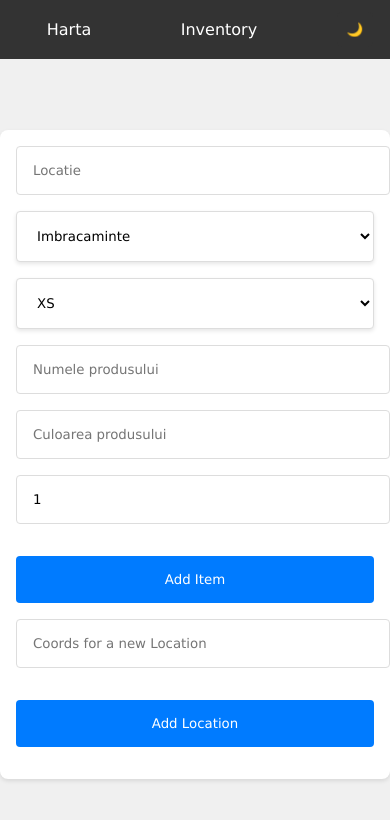
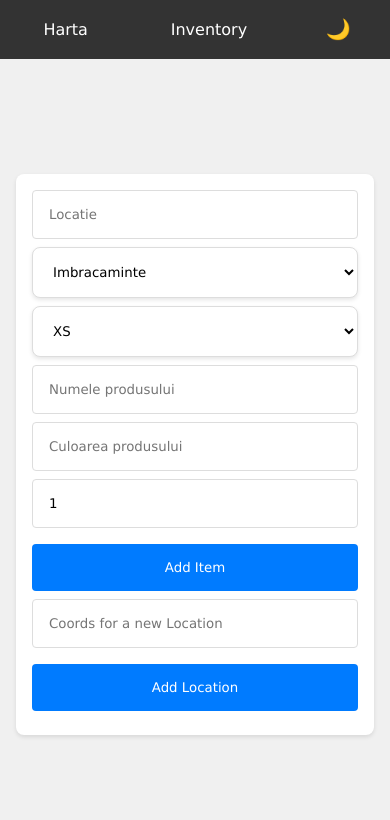
Before and after one commit to UniHack-2023/EzyAid, a React (Create React App) app: page /database in a window 390 px wide. Shown: the top 820 px of the page. Built offline with nearby package versions, Linux system fonts and the light colour scheme.

Commit message:
Small UI fix and small feature update

```diff
--- a/src/components/database/database.css
+++ b/src/components/database/database.css
@@ -1,6 +1,9 @@
-body{
-  overflow: hidden;
+
+
+* {
+  box-sizing: border-box; /* Include padding and border in the element's total width and height */
 }
+
 .container {
   display: flex;
   justify-content: center;
@@ -14,21 +17,27 @@ body{
 
 .wrapper {
   display: flex;
+  margin: 1rem;
+  flex-direction: row;
 }
 
-.add_input,select {
+.add_input,
+select {
   flex: 1;
-  padding: 2rem;
+  padding: 1.5rem;
   background-color: #fff;
-  border-radius: 8px;
+  border-radius: 8px 0 0 8px;
   box-shadow: 0 2px 4px rgba(0, 0, 0, 0.1);
 }
-select{
+
+select {
   width: 100% !important;
 }
-.input,select {
-  width: 95%;
-  margin-bottom: 1rem;
+
+.input,
+select {
+  width: 100%; /* Adjusted width */
+  margin-bottom: 0.5rem;
   padding: 1rem;
   border: 1px solid #ddd;
   border-radius: 4px;
@@ -39,7 +48,7 @@ select{
   padding: 1rem;
   background-color: #007bff;
   color: #fff;
-  margin: 1rem 0;
+  margin: 0.5rem 0;
   border: none;
   border-radius: 4px;
   cursor: pointer;
@@ -64,17 +73,19 @@ select{
   box-shadow: 0 4px 8px rgba(0, 0, 0, 0.1);
 }
 
-
 /* Media Query for Small Screens */
 @media screen and (max-width: 600px) {
   .wrapper {
     flex-direction: column;
   }
 
-  .add_input, select {
+  .add_input,
+  select {
     padding: 1rem;
+    border-radius: 8px;
   }
 }
+
 .container {
-margin-top: 2rem;
+  margin-top: 2rem;
 }
--- a/src/components/database/database.jsx
+++ b/src/components/database/database.jsx
@@ -45,7 +45,7 @@ const Database = () => {
           <option value="XL">XL</option>
         </select>
       );
-    } else if (selectedCategory === "2") {
+    } else if (selectedCategory === "Incaltaminte") {
       return (
         <select
           id="shoe-sizes"
@@ -85,7 +85,7 @@ const Database = () => {
         category: selectedCategory,
         color: color,
         count: countToAdd,
-        size: selectedCategory === "Incaltaminte" ? sizeToAdd : shoeSizeToAdd,
+        size: selectedCategory === "Imbracaminte" ? sizeToAdd : shoeSizeToAdd,
       }),
     };
 
--- a/src/components/map/map.jsx
+++ b/src/components/map/map.jsx
@@ -73,7 +73,7 @@ function Map() {
       const { location, coords, items } = waypoint;
       if (coords.length === 2) {
         const marker = L.marker(coords, { icon: customMarkerIcon }).addTo(map);
-        marker.bindPopup(`<b>${location}</b><br>${items.map(item => `${item.item}: ${item.count}`).join('<br>')}`);
+        marker.bindPopup(`<b>${location}</b><br>${items.map(item => `${item.item}: ${item.count} (${item.culoare},${item.size})`).join('<br>')}`);
       }
     });
 
--- a/src/components/navbar/navbar.css
+++ b/src/components/navbar/navbar.css
@@ -40,6 +40,10 @@
     border-radius: 5px;
     cursor: pointer;
   }
+  .size{
+    scale: 1.5;
+    background-color: transparent !important;
+  }
   @media screen and (max-width: 768px) {
     .navbar{
       display: flex;
--- a/src/components/navbar/navbar.jsx
+++ b/src/components/navbar/navbar.jsx
@@ -1,16 +1,32 @@
 import React from 'react';
-import { Link } from 'react-router-dom';
-import './navbar.css'
+import { Link, useLocation } from 'react-router-dom';
+import './navbar.css';
+
 const Navbar = ({ darkMode, toggleDarkMode }) => {
+  const location = useLocation();
+
+  // Define a mapping between route paths and their corresponding link destinations and texts
+  const routes = [
+    { path: '/harta', destination: '/database', text: 'Database' },
+    { path: '/inventory', destination: '/inventory', text: 'Inventory' },
+    // Add more routes as needed
+  ];
+
+  // Find the route data for the current path
+  const currentRoute = routes.find((route) => route.path === location.pathname);
+
+  // Default to 'Harta' if the current route is not in the mapping
+  const linkText = currentRoute ? currentRoute.text : 'Harta';
+
   return (
     <div className={`navbar ${darkMode ? 'dark' : 'light'}`}>
-      <Link to="/harta" className="nav-link">
-        Harta
+      <Link to={currentRoute ? currentRoute.destination : '/harta'} className="nav-link">
+        {linkText}
       </Link>
-      <Link to="/inventory" className="nav-link">
+      <Link to="/inventory" className={`nav-link ${location.pathname === '/inventory' ? 'active' : ''}`}>
         Inventory
       </Link>
-      <button className="dark-mode-button" onClick={toggleDarkMode}>
+      <button className="dark-mode-button size" onClick={toggleDarkMode}>
         {darkMode ? '🌞' : '🌙'}
       </button>
     </div>
--- a/src/dark-mode.css
+++ b/src/dark-mode.css
@@ -41,7 +41,7 @@ select.dark-mode-input {
     color: white;
     width: 100%;
   padding: 1rem;
-  margin: 1rem 0;
+  margin: .5rem 0;
   border: none;
   border-radius: 4px;
   cursor: pointer;
```
Also changed, not shown: 2 other files (tests, documents, lock files or other folders).
